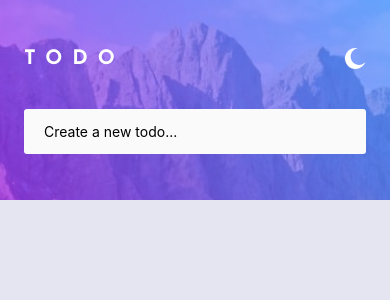
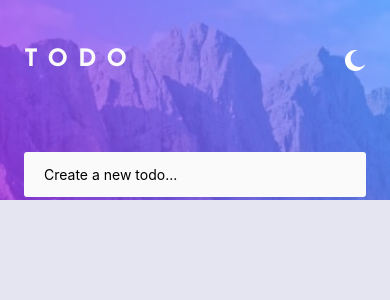
Before and after one commit to jeanpierre-jeri/todo-rn, a React Native app: screen / in a window 390 px wide. Shown: the top 300 px of the page. Built offline with nearby package versions, Linux system fonts and the light colour scheme.

Commit message:
feat: add styles

```diff
--- a/components/Heading.tsx
+++ b/components/Heading.tsx
@@ -1,5 +1,6 @@
 import { StyleSheet, Text, View } from 'react-native'
 import { MoonIcon } from './Icons'
+import { lightTheme } from '../styles/theme'
 
 export function Heading () {
   return (
@@ -17,11 +18,12 @@ const styles = StyleSheet.create({
     width: '100%',
     flexDirection: 'row',
     justifyContent: 'space-between',
-    alignItems: 'center'
+    alignItems: 'center',
+    marginBottom: 40
   },
   title: {
-    color: '#fff',
-    fontSize: 20,
+    color: lightTheme.light,
+    fontSize: 24,
     fontFamily: 'JosefinSans-Bold',
     letterSpacing: 10
   }
```
